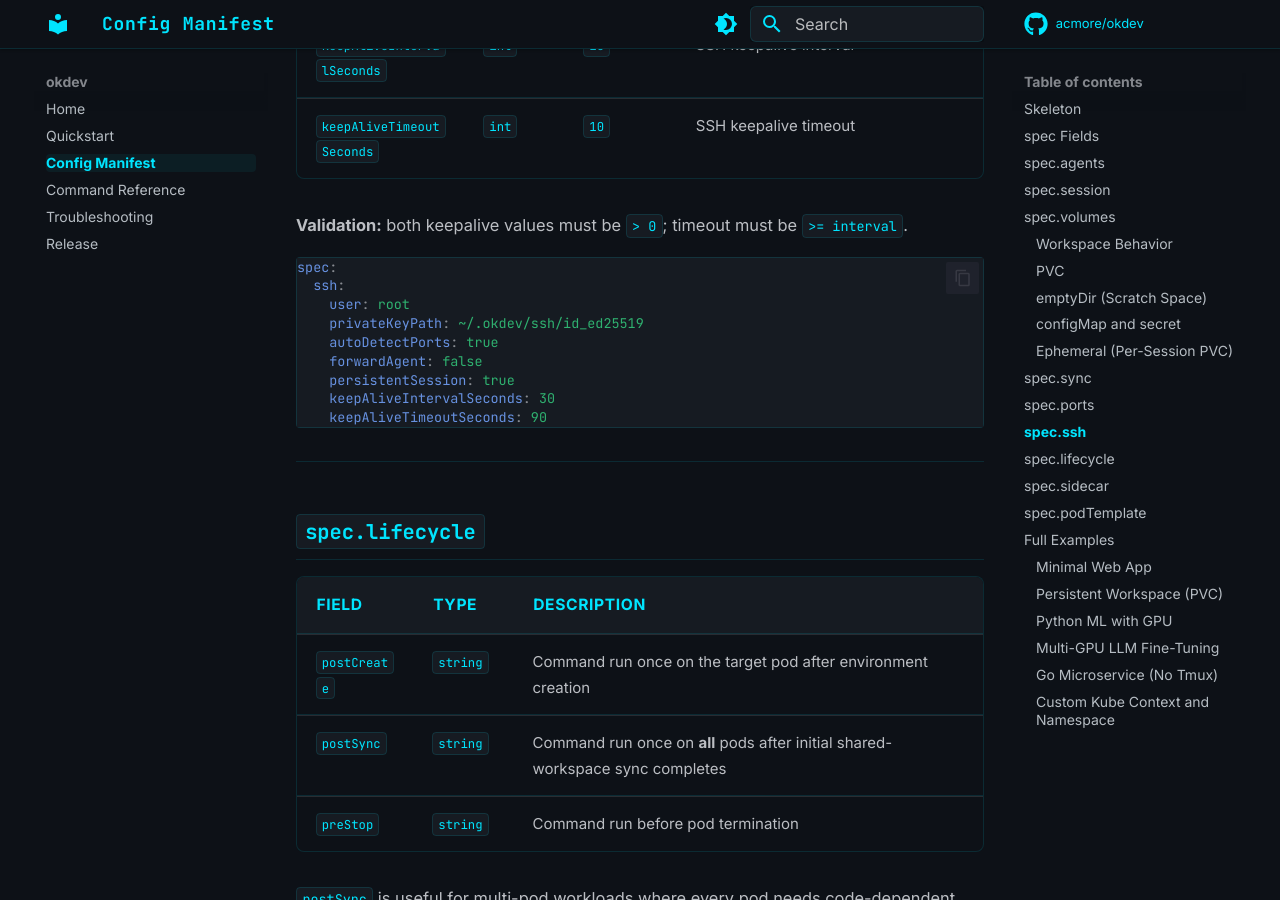
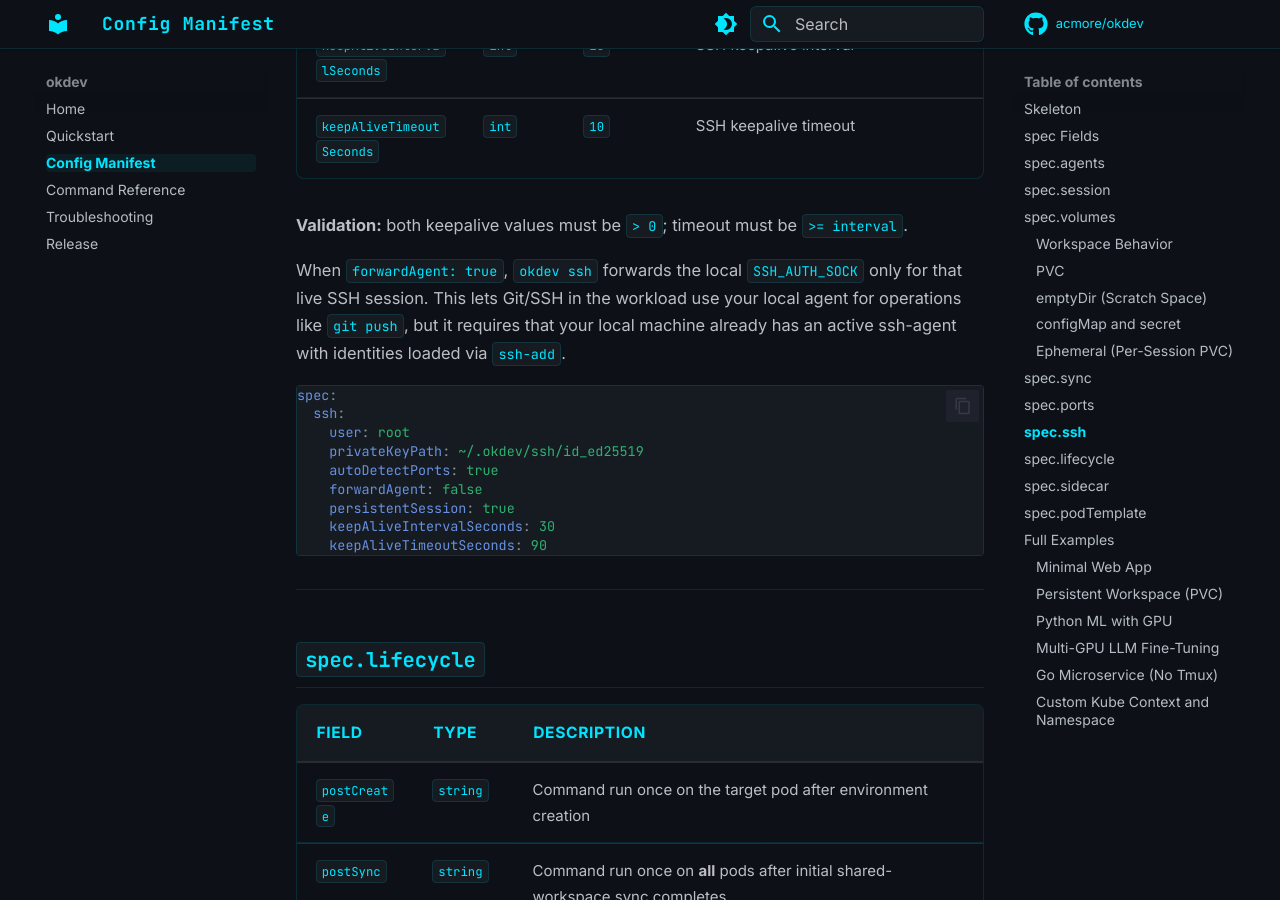
Before and after one commit to acmore/okdev, an MkDocs documentation site: the page built from docs/config-manifest.md, in a window 1280 px wide and 900 px high, scrolled down 8647 px. Built offline with MkDocs 1.6.1 and Material for MkDocs 9.7.7, drawn with Linux system fonts in a browser that asks for light colours; comment, search, counter and statistics services are not loaded.

````diff
--- a/docs/config-manifest.md
+++ b/docs/config-manifest.md
@@ -286,6 +286,8 @@
 | `keepAliveTimeoutSeconds` | `int` | `10` | SSH keepalive timeout |
 
 **Validation:** both keepalive values must be `> 0`; timeout must be `>= interval`.
+
+When `forwardAgent: true`, `okdev ssh` forwards the local `SSH_AUTH_SOCK` only for that live SSH session. This lets Git/SSH in the workload use your local agent for operations like `git push`, but it requires that your local machine already has an active ssh-agent with identities loaded via `ssh-add`.
 
 ```yaml
 spec:
````
Also changed, not shown: docs/command-reference.md (+1 -0 lines), 1 other file.
